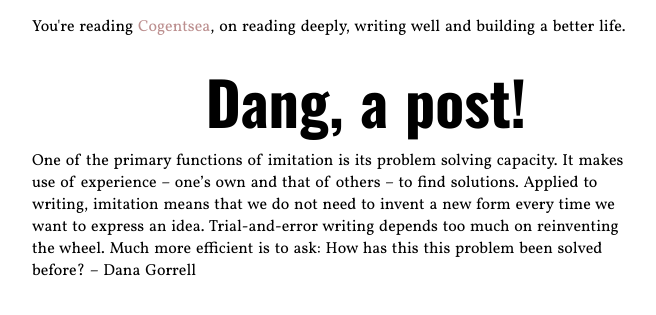
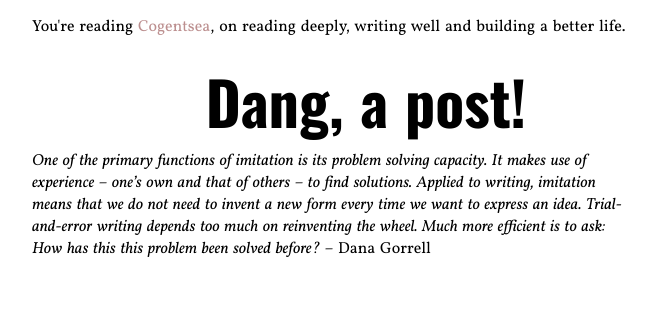
Before and after one commit to jacksoncusick/cogentsea, a Jekyll site: the page built from _posts/2014-09-24-third.html, in a window 1280 px wide. Shown: the top 315 px of the page, without its empty margins (274-930 px from the left). Built offline with Jekyll 4.4.1, drawn with Linux system fonts in a browser that asks for light colours.

```diff
--- a/_posts/2014-09-24-third.html
+++ b/_posts/2014-09-24-third.html
@@ -5,4 +5,4 @@ excerpt: Don't be hasty!
 ---
 
 <h1>Dang, a post!</h1>
-<p>One of the primary functions of imitation is its problem solving capacity. It makes use of experience – one’s own and that of others – to find solutions. Applied to writing, imitation means that we do not need to invent a new form every time we want to express an idea. Trial-and-error writing depends too much on reinventing the wheel. Much more efficient is to ask: How has this this problem been solved before? – Dana Gorrell</p>
+<p><i>One of the primary functions of imitation is its problem solving capacity. It makes use of experience – one’s own and that of others – to find solutions. Applied to writing, imitation means that we do not need to invent a new form every time we want to express an idea. Trial-and-error writing depends too much on reinventing the wheel. Much more efficient is to ask: How has this this problem been solved before?</i> – Dana Gorrell</p>
```
